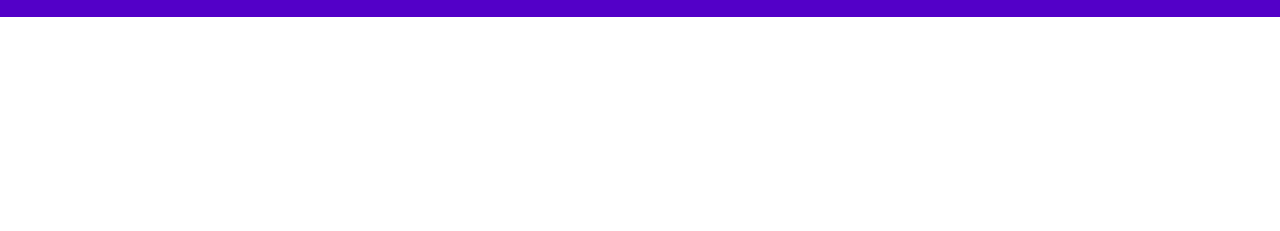
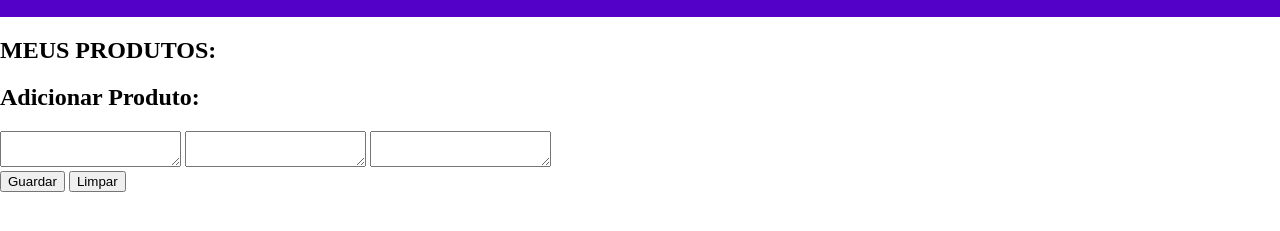
Before and after one commit to tavpedroh/AluraGeek, a plain HTML site: page index.html in a window 1280 px wide. Shown: the part 79-310 px from the top of the page. Drawn offline with Linux system fonts and the light colour scheme.

Commit message:
desenvolvimento - estrutura main

```diff
--- a/index.html
+++ b/index.html
@@ -15,7 +15,22 @@
         <h1 class="header_titulo">AluraGeek</h1>
     </header>
     <main>
-
+        <section>
+            <h2>MEUS PRODUTOS:</h2>
+            <ul class="produtos_container"></ul>
+        </section>
+        <section>
+            <h2>Adicionar Produto:</h2>
+            <div>
+                <textarea></textarea>
+                <textarea></textarea>
+                <textarea></textarea>
+            </div>
+            <div>
+                <button>Guardar</button>
+                <button>Limpar</button>
+            </div>
+        </section>
     </main>
     <footer>
 
```
